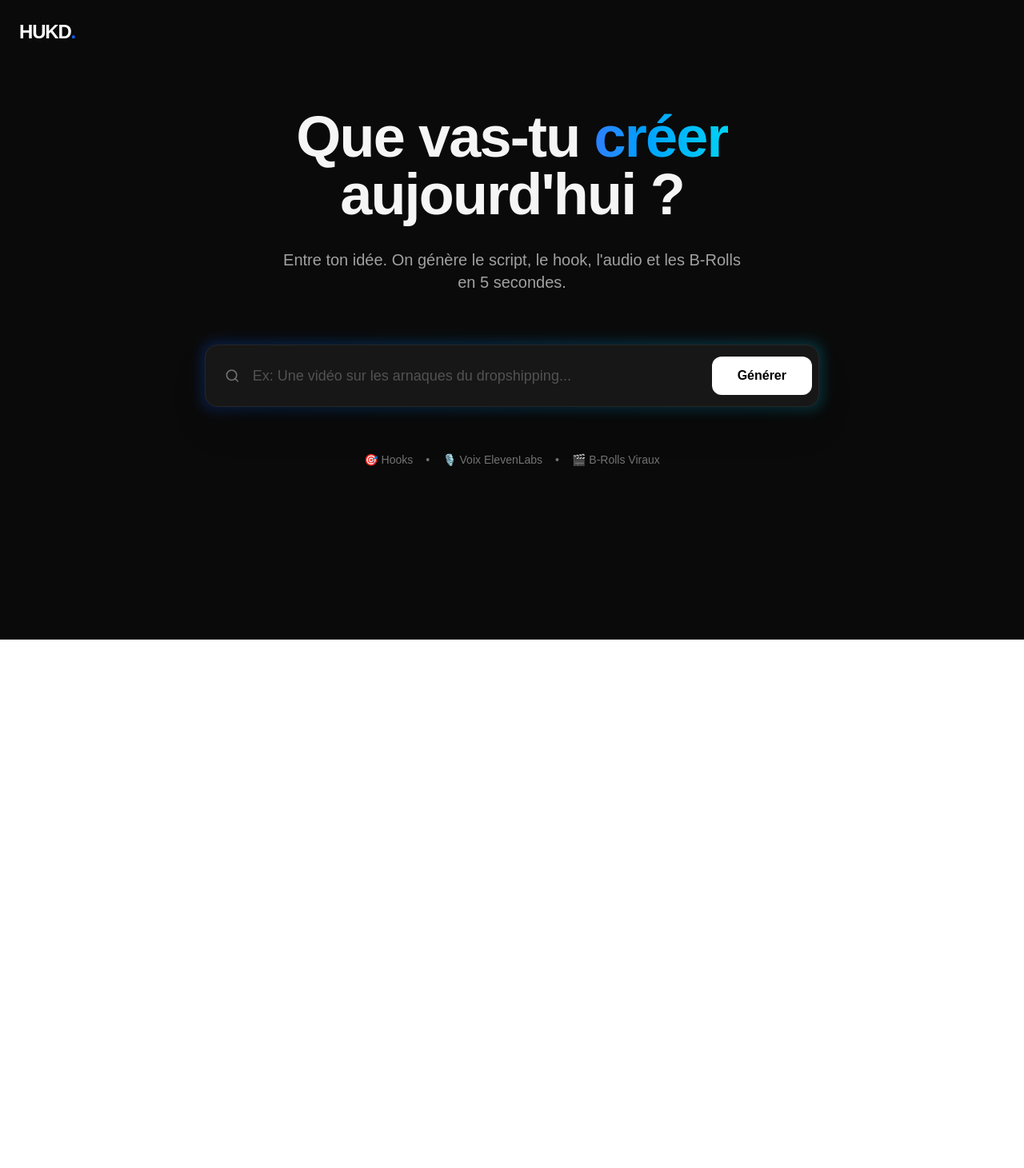
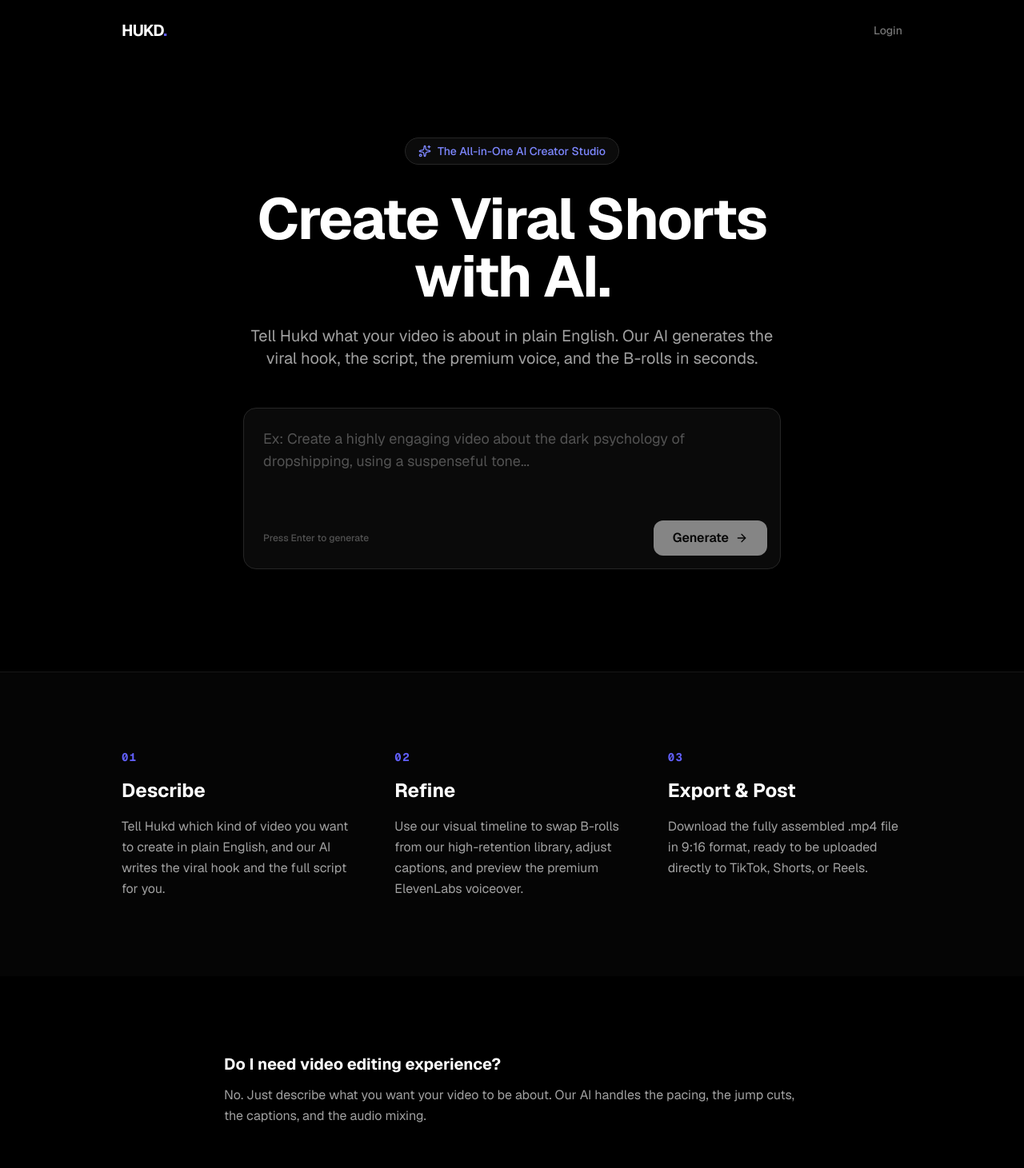
Before and after one commit to hafoudi/hukd-waitlist, a Next.js app: page / in a window 1280 px wide. Shown: the top 1461 px of the page at 80% size. Before the commit the page ends 800 px from the top, so only its background shows below. Built offline with nearby package versions, Linux system fonts and the light colour scheme.

Commit message:
feat: redesign landing page to clone shortcutstudio vibe

```diff
--- a/src/app/page.tsx
+++ b/src/app/page.tsx
@@ -1,48 +1,191 @@
-import React from 'react';
-import { Search } from 'lucide-react';
+'use client';
+
+import React, { useState } from 'react';
+import { ArrowRight, Sparkles, Loader2, CheckCircle2 } from 'lucide-react';
 
 export default function Home() {
+  const [prompt, setPrompt] = useState('');
+  const [step, setStep] = useState<'prompt' | 'email' | 'success'>('prompt');
+  const [email, setEmail] = useState('');
+  const [loading, setLoading] = useState(false);
+
+  const handleGenerate = (e: React.FormEvent) => {
+    e.preventDefault();
+    if (!prompt.trim()) return;
+    setStep('email');
+  };
+
+  const handleWaitlist = async (e: React.FormEvent) => {
+    e.preventDefault();
+    if (!email) return;
+    setLoading(true);
+    try {
+      const res = await fetch('/api/waitlist', {
+        method: 'POST',
+        headers: { 'Content-Type': 'application/json' },
+        body: JSON.stringify({ email }),
+      });
+      if (res.ok) {
+        setStep('success');
+      } else {
+        // Fallback on success anyway for UX if API fails in dev
+        setStep('success');
+      }
+    } catch (err) {
+      setStep('success');
+    }
+    setLoading(false);
+  };
+
   return (
-    <div className="min-h-screen bg-[#0A0A0A] text-white flex flex-col items-center justify-center p-4">
+    <div className="min-h-screen bg-[#000000] text-neutral-200 font-sans selection:bg-indigo-500/30">
 
-      {/* Header Minimaliste */}
-      <div className="absolute top-6 left-6 text-2xl font-black tracking-tighter text-white">
-        HUKD<span className="text-blue-600">.</span>
-      </div>
+      {/* Header */}
+      <header className="flex items-center justify-between p-6 max-w-5xl mx-auto">
+        <div className="text-xl font-bold text-white tracking-tighter">
+          HUKD<span className="text-indigo-500">.</span>
+        </div>
+        <div className="text-sm font-medium text-neutral-500 hover:text-white transition-colors cursor-pointer">
+          Login
+        </div>
+      </header>
 
-      <div className="w-full max-w-3xl flex flex-col items-center text-center space-y-8 mt-[-10vh]">
-        <h1 className="text-5xl md:text-7xl font-bold tracking-tight text-neutral-100">
-          Que vas-tu <span className="text-transparent bg-clip-text bg-gradient-to-r from-blue-500 to-cyan-400">créer</span> aujourd'hui ?
+      {/* Hero Section */}
+      <main className="max-w-3xl mx-auto px-6 pt-24 pb-32 text-center flex flex-col items-center">
+
+        <div className="inline-flex items-center space-x-2 bg-neutral-900/50 border border-neutral-800 rounded-full px-4 py-1.5 text-sm font-medium text-indigo-400 mb-8">
+          <Sparkles className="w-4 h-4" />
+          <span>The All-in-One AI Creator Studio</span>
+        </div>
+
+        <h1 className="text-5xl md:text-7xl font-bold tracking-tight text-white mb-6">
+          Create Viral Shorts <br className="hidden md:block" /> with AI.
         </h1>
 
-        <p className="text-neutral-400 text-lg md:text-xl max-w-xl">
-          Entre ton idée. On génère le script, le hook, l'audio et les B-Rolls en 5 secondes.
+        <p className="text-lg md:text-xl text-neutral-400 mb-12 max-w-2xl">
+          Tell Hukd what your video is about in plain English. Our AI generates the viral hook, the script, the premium voice, and the B-rolls in seconds.
         </p>
 
-        {/* Search Bar Type Google */}
-        <div className="w-full relative group mt-8">
-          <div className="absolute -inset-1 bg-gradient-to-r from-blue-600 to-cyan-500 rounded-2xl blur opacity-25 group-hover:opacity-40 transition duration-1000 group-hover:duration-200"></div>
-          <div className="relative flex items-center bg-neutral-900 border border-neutral-800 rounded-2xl p-2 shadow-2xl">
-            <Search className="w-6 h-6 text-neutral-500 ml-4" />
-            <input
-              type="text"
-              placeholder="Ex: Une vidéo sur les arnaques du dropshipping..."
-              className="w-full bg-transparent border-none text-white px-4 py-4 focus:outline-none text-lg placeholder-neutral-600"
-            />
-            <button className="bg-white text-black font-bold px-8 py-3 rounded-xl hover:bg-neutral-200 transition-colors">
-              Générer
-            </button>
+        {/* Interactive Prompt Area */}
+        <div className="w-full max-w-2xl bg-[#0A0A0A] border border-neutral-800 rounded-2xl p-2 shadow-2xl relative">
+
+          {step === 'prompt' && (
+            <form onSubmit={handleGenerate} className="flex flex-col">
+              <textarea
+                rows={3}
+                placeholder="Ex: Create a highly engaging video about the dark psychology of dropshipping, using a suspenseful tone..."
+                className="w-full bg-transparent border-none text-white px-4 py-4 focus:outline-none text-lg placeholder-neutral-600 resize-none"
+                value={prompt}
+                onChange={(e) => setPrompt(e.target.value)}
+                autoFocus
+              />
+              <div className="flex justify-between items-center px-2 pb-2 pt-4">
+                <span className="text-xs text-neutral-600 font-medium px-2">Press Enter to generate</span>
+                <button
+                  type="submit"
+                  disabled={!prompt.trim()}
+                  className="bg-white text-black font-semibold px-6 py-2.5 rounded-xl hover:bg-neutral-200 transition-colors disabled:opacity-50 flex items-center gap-2"
+                >
+                  Generate <ArrowRight className="w-4 h-4" />
+                </button>
+              </div>
+            </form>
+          )}
+
+          {step === 'email' && (
+            <form onSubmit={handleWaitlist} className="flex flex-col p-6 animate-in fade-in slide-in-from-bottom-4 duration-500">
+              <h3 className="text-xl font-bold text-white mb-2 text-left">Great idea. Let's make it.</h3>
+              <p className="text-neutral-400 text-sm mb-6 text-left">Hukd is currently in private beta. Enter your email to get early access and generate this exact video.</p>
+
+              <div className="flex flex-col sm:flex-row gap-3">
+                <input
+                  type="email"
+                  placeholder="name@example.com"
+                  className="flex-1 bg-neutral-900 border border-neutral-800 rounded-xl px-4 py-3 text-white focus:outline-none focus:border-indigo-500 transition-colors"
+                  value={email}
+                  onChange={(e) => setEmail(e.target.value)}
+                  required
+                  autoFocus
+                />
+                <button
+                  type="submit"
+                  disabled={loading}
+                  className="bg-indigo-600 text-white font-semibold px-6 py-3 rounded-xl hover:bg-indigo-700 transition-colors flex items-center justify-center min-w-[120px]"
+                >
+                  {loading ? <Loader2 className="w-5 h-5 animate-spin" /> : "Join Waitlist"}
+                </button>
+              </div>
+            </form>
+          )}
+
+          {step === 'success' && (
+            <div className="flex flex-col items-center justify-center p-10 animate-in zoom-in-95 duration-500">
+              <CheckCircle2 className="w-12 h-12 text-green-500 mb-4" />
+              <h3 className="text-xl font-bold text-white mb-2">You're on the list!</h3>
+              <p className="text-neutral-400 text-sm text-center">We've saved your prompt. You'll be notified as soon as your account is ready.</p>
+            </div>
+          )}
+        </div>
+      </main>
+
+      {/* Steps Section (ShortcutStudio Clone style) */}
+      <section className="border-t border-neutral-900 bg-[#050505] py-24">
+        <div className="max-w-5xl mx-auto px-6 grid md:grid-cols-3 gap-12">
+
+          <div className="flex flex-col">
+            <span className="text-indigo-500 font-mono text-sm font-bold tracking-widest mb-4">01</span>
+            <h3 className="text-2xl font-bold text-white mb-4">Describe</h3>
+            <p className="text-neutral-400 leading-relaxed">
+              Tell Hukd which kind of video you want to create in plain English, and our AI writes the viral hook and the full script for you.
+            </p>
           </div>
+
+          <div className="flex flex-col">
+            <span className="text-indigo-500 font-mono text-sm font-bold tracking-widest mb-4">02</span>
+            <h3 className="text-2xl font-bold text-white mb-4">Refine</h3>
+            <p className="text-neutral-400 leading-relaxed">
+              Use our visual timeline to swap B-rolls from our high-retention library, adjust captions, and preview the premium ElevenLabs voiceover.
+            </p>
+          </div>
+
+          <div className="flex flex-col">
+            <span className="text-indigo-500 font-mono text-sm font-bold tracking-widest mb-4">03</span>
+            <h3 className="text-2xl font-bold text-white mb-4">Export & Post</h3>
+            <p className="text-neutral-400 leading-relaxed">
+              Download the fully assembled .mp4 file in 9:16 format, ready to be uploaded directly to TikTok, Shorts, or Reels.
+            </p>
+          </div>
+
         </div>
+      </section>
 
-        <div className="flex space-x-4 text-sm text-neutral-500 mt-6 font-medium">
-          <span className="hover:text-neutral-300 cursor-pointer transition-colors">🎯 Hooks</span>
-          <span>•</span>
-          <span className="hover:text-neutral-300 cursor-pointer transition-colors">🎙️ Voix ElevenLabs</span>
-          <span>•</span>
-          <span className="hover:text-neutral-300 cursor-pointer transition-colors">🎬 B-Rolls Viraux</span>
+      {/* FAQ Section */}
+      <section className="py-24 max-w-3xl mx-auto px-6">
+        <div className="space-y-12">
+
+          <div>
+            <h4 className="text-xl font-bold text-white mb-3">Do I need video editing experience?</h4>
+            <p className="text-neutral-400 leading-relaxed">No. Just describe what you want your video to be about. Our AI handles the pacing, the jump cuts, the captions, and the audio mixing.</p>
+          </div>
+
+          <div>
+            <h4 className="text-xl font-bold text-white mb-3">Where do the B-rolls come from?</h4>
+            <p className="text-neutral-400 leading-relaxed">We maintain a massive, constantly updated library of high-retention, copyright-safe clips (satisfying loops, gameplay, cinematic cuts) specifically curated for short-form content.</p>
+          </div>
+
+          <div>
+            <h4 className="text-xl font-bold text-white mb-3">Are the voices realistic?</h4>
+            <p className="text-neutral-400 leading-relaxed">Yes. We natively integrate the highest tier of ElevenLabs AI voices. No robotic text-to-speech. Pure emotion, pacing, and drama.</p>
+          </div>
+
         </div>
-      </div>
+      </section>
+
+      {/* Footer */}
+      <footer className="border-t border-neutral-900 py-12 text-center text-sm text-neutral-600">
+        <p>© 2026 Hukd Studio. All rights reserved.</p>
+      </footer>
+
     </div>
   );
 }
```
